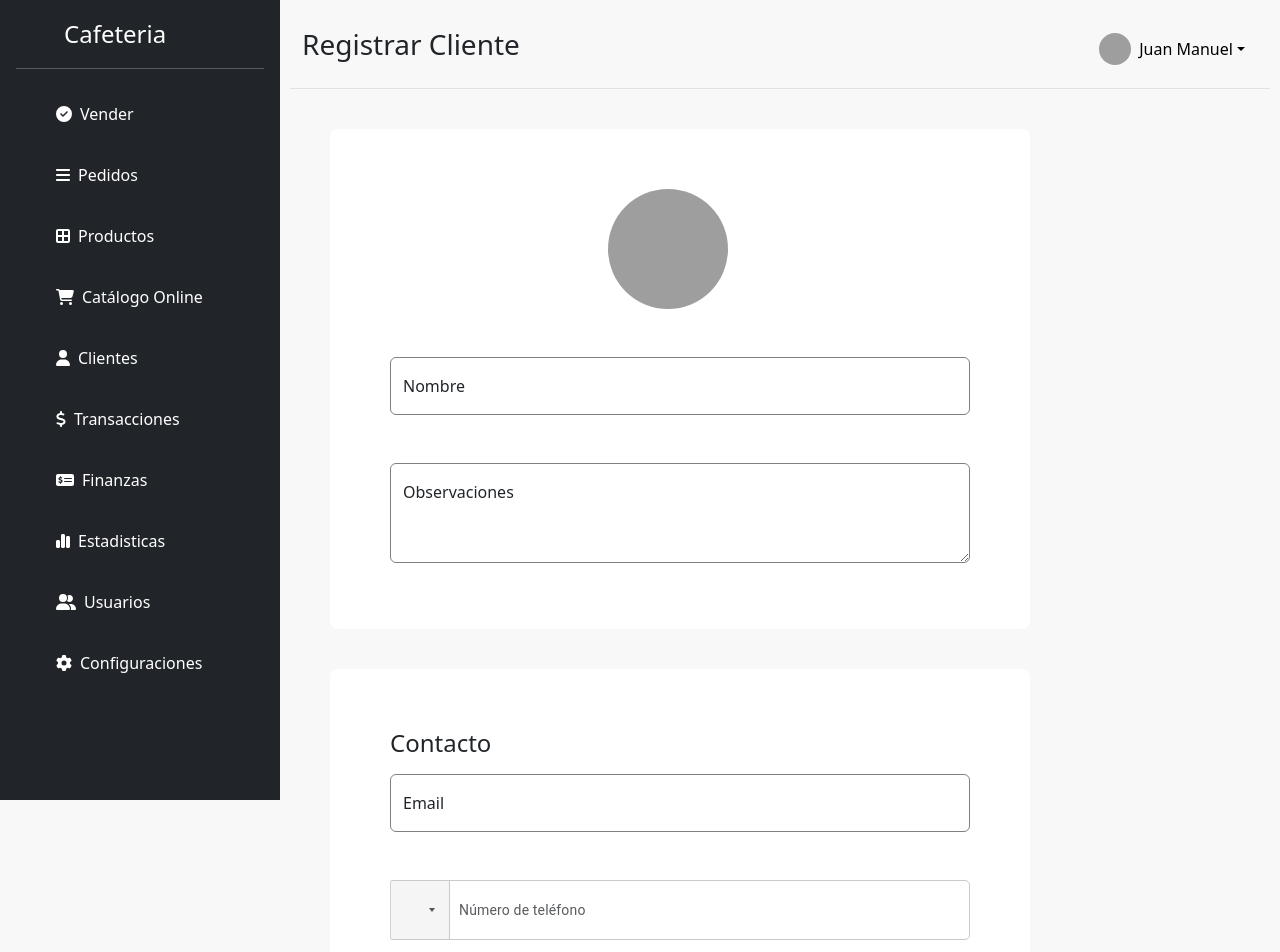
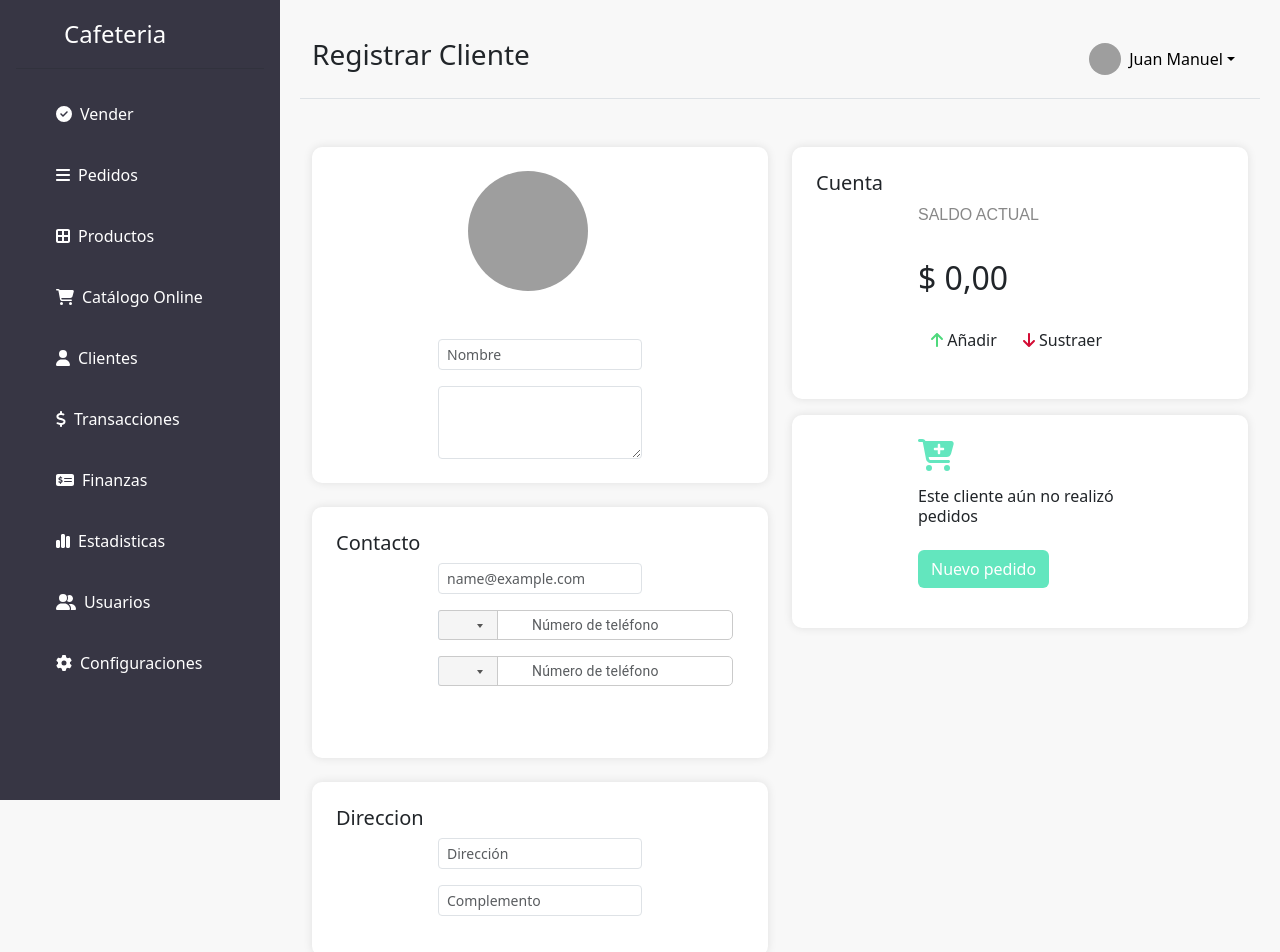
Before and after one commit to JuanMa-32/StockMaster-Front, a React (Vite) app in the folder StockMaster/: page /clienteFormulario in a window 1280 px wide. Shown: the top 952 px of the page. Built offline with nearby package versions, Linux system fonts and the light colour scheme; grey boxes are pictures that could not be loaded.

Commit message:
form cliente completo

```diff
--- a/StockMaster/src/components/Clientes/ClienteForm.jsx
+++ b/StockMaster/src/components/Clientes/ClienteForm.jsx
@@ -1,15 +1,12 @@
 import React, { useState } from 'react'
 import 'react-phone-input-2/lib/style.css';
 import PhoneInput from 'react-phone-input-2';
+import { faArrowDown, faArrowUp, faCartPlus } from '@fortawesome/free-solid-svg-icons';
+import { FontAwesomeIcon } from '@fortawesome/react-fontawesome';
 
 
 export const ClienteForm = () => {
-  const titulo = 'Registrar Cliente'
-  const estilo = {
-    color: 'blue',
-    fontSize: '16px',
-    // Otros estilos...
-  };
+
     const [phoneNumber1, setPhoneNumber1] = useState('');
 
     const [phoneNumber2, setPhoneNumber2] = useState('');
@@ -23,70 +20,99 @@ const handleChange2 = (value, country, event) => {
         const countryCode = event.target.getAttribute('data-country-code');
         setPhoneNumber2(`+${countryCode} ${value}`);
     };
-
     return (
-
-    <div>
-
-    <div className="col-md-3">
-        <form style={{ background: 'white', borderRadius: '8px', width: '700px', height: '500px', padding: '60px', margin: '40px', position: 'relative' }}>
-
+        <>
+            <form>
+                <div className="container mt-5">
+                    <div className="row">
+                        <div className="col-md-6">
+                            <div className="mb-4 p-4" style={{ background: 'white', borderRadius: '10px', boxShadow: '0 0 10px rgba(0, 0, 0, 0.1)' }}>
                                 <div className="circular-icon mb-5 d-flex align-items-center justify-content-center">
-
                                     <img src="https://github.com/mdo.png" alt="mdo" width="120" height="120" className="rounded-circle me-4" />
-
+                                </div>
+                                <div className="col-6 mb-3 d-flex mx-auto">
+                                    <input type="text" className="form-control form-control-sm mx-auto" id="exampleFormControlInput1" placeholder="Nombre" />
+                                </div>
+                                <div className="col-6 d-flex mx-auto">
+                                    <textarea className="form-control form-control-sm mx-auto" id="exampleFormControlTextarea1" rows="3"></textarea>
+                                </div>
                             </div>
 
-            <div className="form-floating mb-5">
-                <input type="email" className="form-control" id="floatingInput" placeholder="name@example.com" style={{ borderColor: 'gray' }} />
-                <label htmlFor="floatingInput">Nombre</label>
+                            <div className="mb-4 p-4" style={{ background: 'white', borderRadius: '10px', boxShadow: '0 0 10px rgba(0, 0, 0, 0.1)' }}>
+                                <h5>Contacto</h5>
+                                <div className="mb-5" >
+                                    <div className="col-6 mb-3 d-flex mx-auto">
+                                        <input type="email" className="form-control form-control-sm mx-auto" id="exampleFormControlInput1" placeholder="name@example.com" />
                                     </div>
-            <div className="form-floating">
-                <textarea className="form-control" placeholder="Leave a comment here" id="floatingTextarea2" style={{ height: '100px', borderColor: 'gray' }}></textarea>
-                <label htmlFor="floatingTextarea2">Observaciones</label>
-            </div>
-        </form>
-    </div>
+                                    <div className="col-6 mb-3 d-flex mx-auto ">
+                                        <PhoneInput
 
-
-    <div className="col-md-3">
-            <form style={{ background: 'white', borderRadius: '8px', width: '700px', height: '500px', padding: '60px', margin: '40px', position: 'relative' }}>
-                <h4 className="form-floating mb-3">Contacto</h4>
-
-                <div className="form-floating mb-5">
-                    <input type="email" className="form-control" id="floatingInput" placeholder="name@example.com" style={{ borderColor: 'gray' }} />
-                    <label htmlFor="floatingInput">Email</label>
-                </div>
-
-                <div className="mb-5" style={{  alignItems: 'center' }}>
-                    <div className="form-floating mb-5">
-                        <PhoneInput
                                             placeholder="Número de teléfono"
-                            inputStyle={{ width: '560px', height: '60px', marginLeft: '20px' }}  // Ajusta el ancho del input
-                            containerStyle={{ display: 'inline-block'  }}  // Ajusta el estilo del contenedor
-                            buttonStyle={{ borderLeft: '1px solid #ced4da',  padding: '10px' }}  // Ajusta el estilo del botón y la imagen de la bandera
+                                            inputStyle={{ width: '250px', height: '30px', marginLeft: '45px' }}
+                                            containerStyle={{ display: 'inline-block' }}
+                                            buttonStyle={{ borderLeft: '1px solid #ced4da', padding: '10px' }}
                                             value={phoneNumber1}
                                             onChange={(value, country, event) => handleChange1(value, country, event)}
                                         />
                                     </div>
 
-                    <div>
+                                    <div className="col-6 mb-3 d-flex mx-auto">
                                         <PhoneInput
 
                                             placeholder="Número de teléfono"
-                            inputStyle={{ width: '560px', height: '60px', marginLeft: '20px' }}  // Ajusta el ancho del input
-                            containerStyle={{ display: 'inline-block' }}  // Ajusta el estilo del contenedor
-                            buttonStyle={{ borderLeft: '1px solid #ced4da',  padding: '10px'  }}  // Ajusta el estilo del botón y la imagen de la bandera
+                                            inputStyle={{ width: '250px', height: '30px', marginLeft: '45px' }}
+                                            containerStyle={{ display: 'inline-block' }}
+                                            buttonStyle={{ borderLeft: '1px solid #ced4da', padding: '10px' }}
                                             value={phoneNumber2}
                                             onChange={(value, country, event) => handleChange2(value, country, event)}
                                         />
                                     </div>
                                 </div>
-            </form>
                             </div>
 
+                            <div className='p-4' style={{ background: 'white', borderRadius: '10px', boxShadow: '0 0 10px rgba(0, 0, 0, 0.1)' }}>
+                                <h5>Direccion</h5>
+                                <div className="col-6 mb-3 d-flex mx-auto">
+                                    <input type="text" className="form-control form-control-sm mx-auto" id="exampleFormControlInput1" placeholder="Dirección" />
+                                </div>
+                                <div className="col-6 mb-3 d-flex mx-auto">
+                                    <input type="text" className="form-control form-control-sm mx-auto" id="exampleFormControlInput1" placeholder="Complemento" />
+                                </div>
+                            </div>
                         </div>
 
+                        <div className="col-md-6">
+                            <div className="mb-3 p-4" style={{ background: 'white', borderRadius: '10px', boxShadow: '0 0 10px rgba(0, 0, 0, 0.1)' }}>
+                                <h5>Cuenta</h5>
+                                <div className="col-6 mb-3 d-flex mx-auto">
+                                    <p style={{ color: '#888888', fontFamily: 'Arial, Helvetica, sans-serif' }}>SALDO ACTUAL</p>
+                                </div>
+                                <div className="col-6 mb-3 d-flex mx-auto">
+                                    <h2 >$ 0,00</h2>
 
+                                </div>
+                                <div className="col-6 mb-3 d-flex mx-auto">
+                                    <button className='btn'><FontAwesomeIcon icon={faArrowUp} style={{ color: '#4fd97d' }} /> Añadir</button>
+                                    <button className='btn'><FontAwesomeIcon icon={faArrowDown} style={{ color: '#d30d35' }} /> Sustraer</button>
+                                </div>
+                            </div>
+
+                            <div className="p-4" style={{ background: 'white', borderRadius: '10px', boxShadow: '0 0 10px rgba(0, 0, 0, 0.1)' }}>
+
+                                <div className="col-6 mb-3 d-flex mx-auto">
+                                    <FontAwesomeIcon icon={faCartPlus} size="2xl" style={{ color: "#63E6BE", }} />
+                                </div>
+                                <div className="col-6 mb-3 d-flex mx-auto">
+                                    <h6>Este cliente aún no realizó pedidos</h6>
+                                </div>
+                                <div className="col-6 mb-3 d-flex mx-auto">
+                                    <button className='btn ' style={{ background: "#63E6BE", color: 'white' }}>Nuevo pedido</button>
+                                </div>
+                            </div>
+                        </div>
+                    </div>
+                </div>
+            </form>
+        </>
     )
 }
--- a/StockMaster/src/components/Clientes/ClienteLista.jsx
+++ b/StockMaster/src/components/Clientes/ClienteLista.jsx
@@ -7,15 +7,15 @@ import Swal from 'sweetalert2'
 
 export const ClienteLista = () => {
   const navegar = useNavigate()
-    const [clientes,setClientes]=useState([])
-    const traerTodosLosClientes= async()=>{
+  const [clientes, setClientes] = useState([])
+  const traerTodosLosClientes = async () => {
     const respuesta = await ClienteAll()
 
     setClientes(respuesta.data)
     //  console.log(clientes);
 
   }
-    const eliminarCliente = ()=>{
+  const eliminarCliente = () => {
     Swal.fire({
       title: "Eliminar?",
       text: "Esta Seguro que desea eliminar",
@@ -34,42 +34,41 @@ export const ClienteLista = () => {
       }
     });
   }
-    const verCliente = (id)=>{
-      if(id){
+  const verCliente = (id) => {
+    if (id) {
       navegar(`/clienteFormulario/${id}`)
-      }else{
+    } else {
       navegar('/clienteFormulario')
     }
 
   }
-    useEffect(()=>{
+  useEffect(() => {
     traerTodosLosClientes()
-    },[])
+  }, [])
 
   return (
     <div>
-
-           <table className="table table-hover m-2">
+      <table className="table table-hover table-light m-2">
         <thead>
           <tr>
 
-      <th scope="col">Nombre</th>
-      <th scope="col">Celular</th>
-      <th scope="col">Email</th>
-      <th scope="col">Ver</th>
-      <th scope="col">Eliminar</th>
+            <th scope="col" style={{ color: '#888888', fontFamily: 'Arial, Helvetica, sans-serif' }}>Nombre</th>
+            <th scope="col" style={{ color: '#888888', fontFamily: 'Arial, Helvetica, sans-serif' }}>Celular</th>
+            <th scope="col" style={{ color: '#888888', fontFamily: 'Arial, Helvetica, sans-serif' }}>Email</th>
+            <th scope="col" style={{ color: '#888888', fontFamily: 'Arial, Helvetica, sans-serif' }}>Ver</th>
+            <th scope="col" style={{ color: '#888888', fontFamily: 'Arial, Helvetica, sans-serif' }}>Eliminar</th>
 
           </tr>
         </thead>
         <tbody>
-    {clientes.map(c=>(
+          {clientes?.map(c => (
             <tr key={c.id}>
 
               <td>{c.nombre}</td>
               <td>{c.telefono}</td>
               <td>{c.email}</td>
               <td>
-        <FontAwesomeIcon onClick={()=>verCliente(c.id)} icon={faMagnifyingGlass} />
+                <FontAwesomeIcon onClick={() => verCliente(c.id)} icon={faMagnifyingGlass} />
               </td>
               <td>
                 <FontAwesomeIcon onClick={eliminarCliente} icon={faTrash} />
--- a/StockMaster/src/components/headers/NavBar.jsx
+++ b/StockMaster/src/components/headers/NavBar.jsx
@@ -3,12 +3,11 @@ import React from 'react'
 export const NavBar = ({ titulo }) => {
     return (
         <>
-            <header className="py-3 mb-3 border-bottom">
+            <header className="py-3 mb-3 border-bottom ">
                 <div className="container-fluid d-flex justify-content-between align-items-center">
                     <h3>{titulo}</h3>
 
                     <div className="d-flex align-items-center">
-                        {/* Mantener el dropdown a la derecha */}
                         <div className="flex-shrink-0 dropdown">
                             <button className="btn d-flex align-items-center link-body-emphasis text-decoration-none dropdown-toggle" type="button" id="userDropdown" data-bs-toggle="dropdown" aria-expanded="false">
                                 <img src="https://github.com/mdo.png" alt="mdo" width="32" height="32" className="rounded-circle me-2" />
--- a/StockMaster/src/components/headers/SideBar.jsx
+++ b/StockMaster/src/components/headers/SideBar.jsx
@@ -9,11 +9,13 @@ import { Link, NavLink } from 'react-router-dom'
 export const Sidebar = () => {
     return (
         <>
-            <div className="d-flex flex-column flex-shrink-0 p-3 text-bg-dark" style={{ width: '280px', height: '100vh' }}>
-                <a href="/" className="d-flex align-items-center mb-3 mb-md-0 me-md-auto text-white text-decoration-none">
+            <div className="d-flex flex-column flex-shrink-0 p-3 " style={{ width: '280px', height: '100vh', background: '#373644' }}>
+
+                <a href="/" className="d-flex align-items-center mb-3 mb-md-0 me-md-auto text-white text-decoration-none" >
                     <svg className="bi pe-none me-2" width="40" height="32"><use xlinkHref="#bootstrap" /></svg>
                     <span className="fs-4">Cafeteria</span>
                 </a>
+
                 <hr />
                 <ul className="nav nav-pills flex-column mb-auto">
                     <li className="nav-item">
@@ -26,7 +28,7 @@ export const Sidebar = () => {
                     <li>
                         <a href="#" className="nav-link text-white">
                             <svg className="bi pe-none me-2" width="16" height="45"><use xlinkHref="#speedometer2" /></svg>
-                            <FontAwesomeIcon icon={faBars} style={{ marginRight: '8px' }}/>
+                            <FontAwesomeIcon icon={faBars} style={{ marginRight: '8px' }} />
                             Pedidos
                         </a>
                     </li>
@@ -40,49 +42,49 @@ export const Sidebar = () => {
                     <li>
                         <a href="#" className="nav-link text-white">
                             <svg className="bi pe-none me-2" width="16" height="45"><use xlinkHref="#grid" /></svg>
-                            <FontAwesomeIcon icon={faCartShopping} style={{ marginRight: '8px' }}/>
+                            <FontAwesomeIcon icon={faCartShopping} style={{ marginRight: '8px' }} />
                             Catálogo Online
                         </a>
                     </li>
                     <li>
                         <NavLink to={"clientePrincipal"} className="nav-link text-white">
                             <svg className="bi pe-none me-2" width="16" height="45"><use xlinkHref="#people-circle" /></svg>
-                            <FontAwesomeIcon icon={faUser} style={{ marginRight: '8px' }}/>
+                            <FontAwesomeIcon icon={faUser} style={{ marginRight: '8px' }} />
                             Clientes
                         </NavLink>
                     </li>
                     <li>
                         <a href="#" className="nav-link text-white">
                             <svg className="bi pe-none me-2" width="16" height="45"><use xlinkHref="#people-circle" /></svg>
-                            <FontAwesomeIcon icon={faDollarSign}style={{ marginRight: '8px' }} />
+                            <FontAwesomeIcon icon={faDollarSign} style={{ marginRight: '8px' }} />
                             Transacciones
                         </a>
                     </li>
                     <li>
                         <a href="#" className="nav-link text-white">
                             <svg className="bi pe-none me-2" width="16" height="45"><use xlinkHref="#people-circle" /></svg>
-                            <FontAwesomeIcon icon={faMoneyCheckDollar} style={{ marginRight: '8px' }}/>
+                            <FontAwesomeIcon icon={faMoneyCheckDollar} style={{ marginRight: '8px' }} />
                             Finanzas
                         </a>
                     </li>
                     <li>
                         <a href="#" className="nav-link text-white">
                             <svg className="bi pe-none me-2" width="16" height="45"><use xlinkHref="#people-circle" /></svg>
-                            <FontAwesomeIcon icon={faChartSimple} style={{ marginRight: '8px' }}/>
+                            <FontAwesomeIcon icon={faChartSimple} style={{ marginRight: '8px' }} />
                             Estadisticas
                         </a>
                     </li>
                     <li>
                         <Link to={'/usuarios'} className="nav-link text-white">
                             <svg className="bi pe-none me-2" width="16" height="45"><use xlinkHref="#people-circle" /></svg>
-                            <FontAwesomeIcon icon={faUserGroup} style={{ marginRight: '8px' }}/>
+                            <FontAwesomeIcon icon={faUserGroup} style={{ marginRight: '8px' }} />
                             Usuarios
                         </Link>
                     </li>
                     <li>
                         <a href="#" className="nav-link text-white">
                             <svg className="bi pe-none me-2" width="16" height="45"><use xlinkHref="#people-circle" /></svg>
-                            <FontAwesomeIcon icon={faGear} style={{ marginRight: '8px' }}/>
+                            <FontAwesomeIcon icon={faGear} style={{ marginRight: '8px' }} />
                             Configuraciones
                         </a>
                     </li>
--- a/StockMaster/src/components/usuarios/Usuario.jsx
+++ b/StockMaster/src/components/usuarios/Usuario.jsx
@@ -10,7 +10,7 @@ export const Usuario = () => {
         <button
           className="btn"
           onClick={handlerOpenForm}
-          style={{ background: '#5ccc81', color: 'white' }}>
+          style={{ background: '#63E6BE', color: 'white' }}>
           + Usuarios
         </button>
       </div>
--- a/StockMaster/src/components/usuarios/UsuarioList.jsx
+++ b/StockMaster/src/components/usuarios/UsuarioList.jsx
@@ -4,7 +4,7 @@ import { AppContext } from './../../context/AppContext';
 
 export const UsuarioList = () => {
 
-    const {loadingUsuarios,usuarios} = useContext(AppContext)
+    const { loadingUsuarios, usuarios } = useContext(AppContext)
 
     useEffect(() => {
         loadingUsuarios()
@@ -15,20 +15,18 @@ export const UsuarioList = () => {
             <table className="table table-hover table-light" >
                 <thead >
                     <tr >
-                        <th  style={{ color: '#888888', fontFamily: 'Arial, Helvetica, sans-serif' }}>Nombre</th>
-                        <th  style={{ color: '#888888', fontFamily: 'Arial, Helvetica, sans-serif' }}>Facturación</th>
-                        <th style={{ color: '#888888', fontFamily: 'Arial, Helvetica, sans-serif' }}>Ventas</th>
-                        <th  style={{ color: '#888888', fontFamily: 'Arial, Helvetica, sans-serif' }}>%</th>
+                        <th className="col-6" style={{ color: '#888888', fontFamily: 'Arial, Helvetica, sans-serif' }}>Nombre</th>
+                        <th className="col-1" style={{ color: '#888888', fontFamily: 'Arial, Helvetica, sans-serif' }}>Facturación</th>
+                        <th className="col-1" style={{ color: '#888888', fontFamily: 'Arial, Helvetica, sans-serif' }}>Ventas</th>
+                        <th className="col-1" style={{ color: '#888888', fontFamily: 'Arial, Helvetica, sans-serif' }}>%</th>
                     </tr>
                 </thead>
                 <tbody>
-                   {
-                    usuarios?.map(usuario =>
-                        <UsuarioRow key={usuario.id} usuario={usuario}/>
+                    {
+                        usuarios?.map(usuario =>
+                            <UsuarioRow key={usuario.id} usuario={usuario} />
                         )
-                   }
-
-
+                    }
                 </tbody>
             </table>
         </>
--- a/StockMaster/src/components/usuarios/UsuarioRow.jsx
+++ b/StockMaster/src/components/usuarios/UsuarioRow.jsx
@@ -4,7 +4,7 @@ export const UsuarioRow = ({ usuario }) => {
     return (
         <>
             <tr>
-                <td>{usuario.nombre} </td>
+                <td >{usuario.nombre} </td>
                 <td>$ 100</td>
                 <td>{usuario.email}</td>
                 <td>%100</td>
--- a/StockMaster/src/index.css
+++ b/StockMaster/src/index.css
@@ -5,15 +5,15 @@ body{
 
 .content-container {
   flex-grow: 1;
-  padding: 10px;
+  padding: 20px;
 }
 
 
 
 input:focus, textarea:focus {
-  border-color: green !important;
-  box-shadow: 0 0 10px rgba(0, 128, 0, 0.5) !important;
-}
+    border-color: #63E6BE !important;
+    box-shadow: 0 0 10px rgba(0, 128, 0, 0.5) !important;
+  }
 
   /* //MODAL */
   .abrir-modal {
```
Also changed, not shown: StockMaster/src/components/Clientes/ClientePrincipal.jsx (+6 -6 lines), StockMaster/src/components/usuarios/FormUser.jsx (+7 -7 lines). Lines whose indentation alone changed are shown as unchanged.
